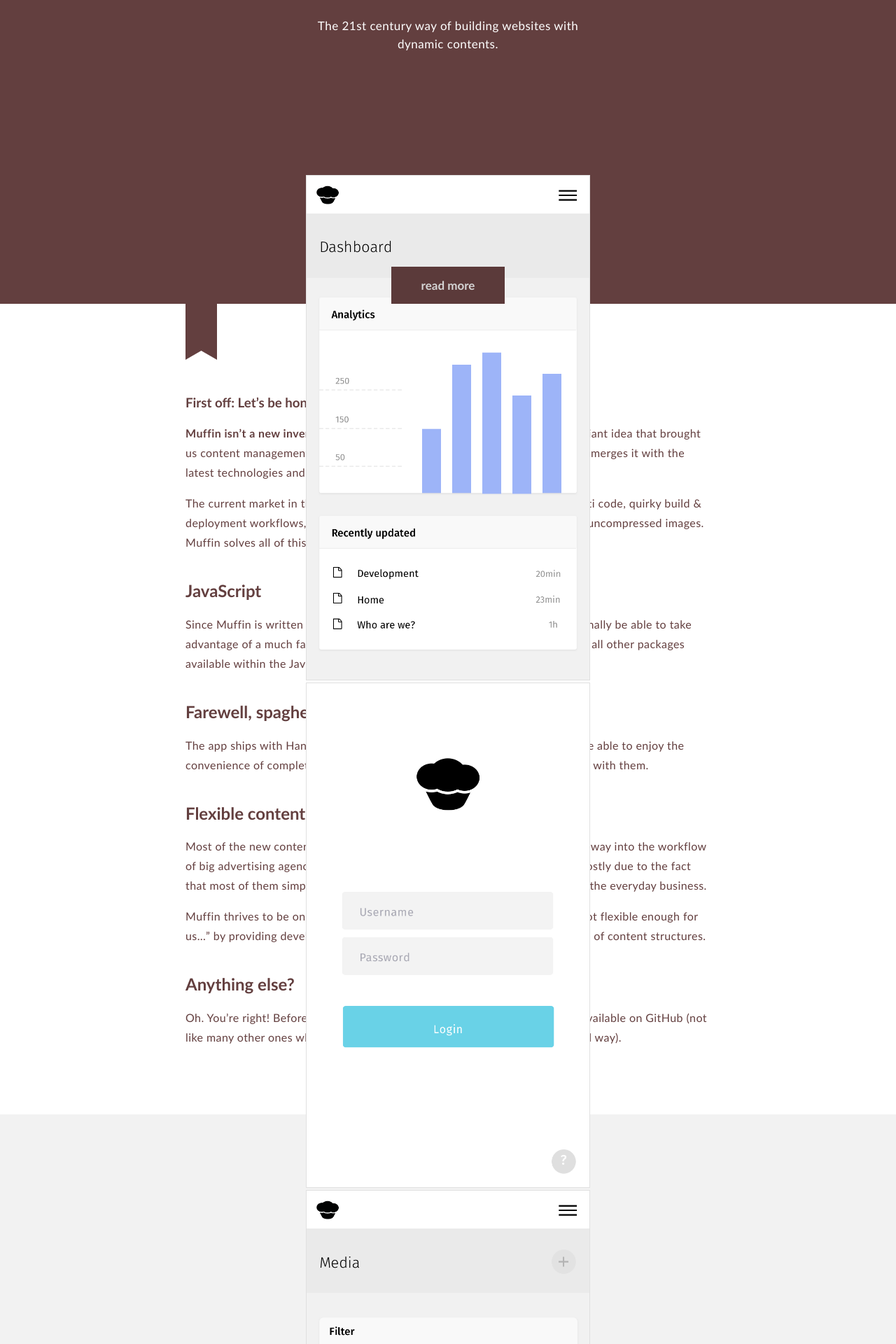
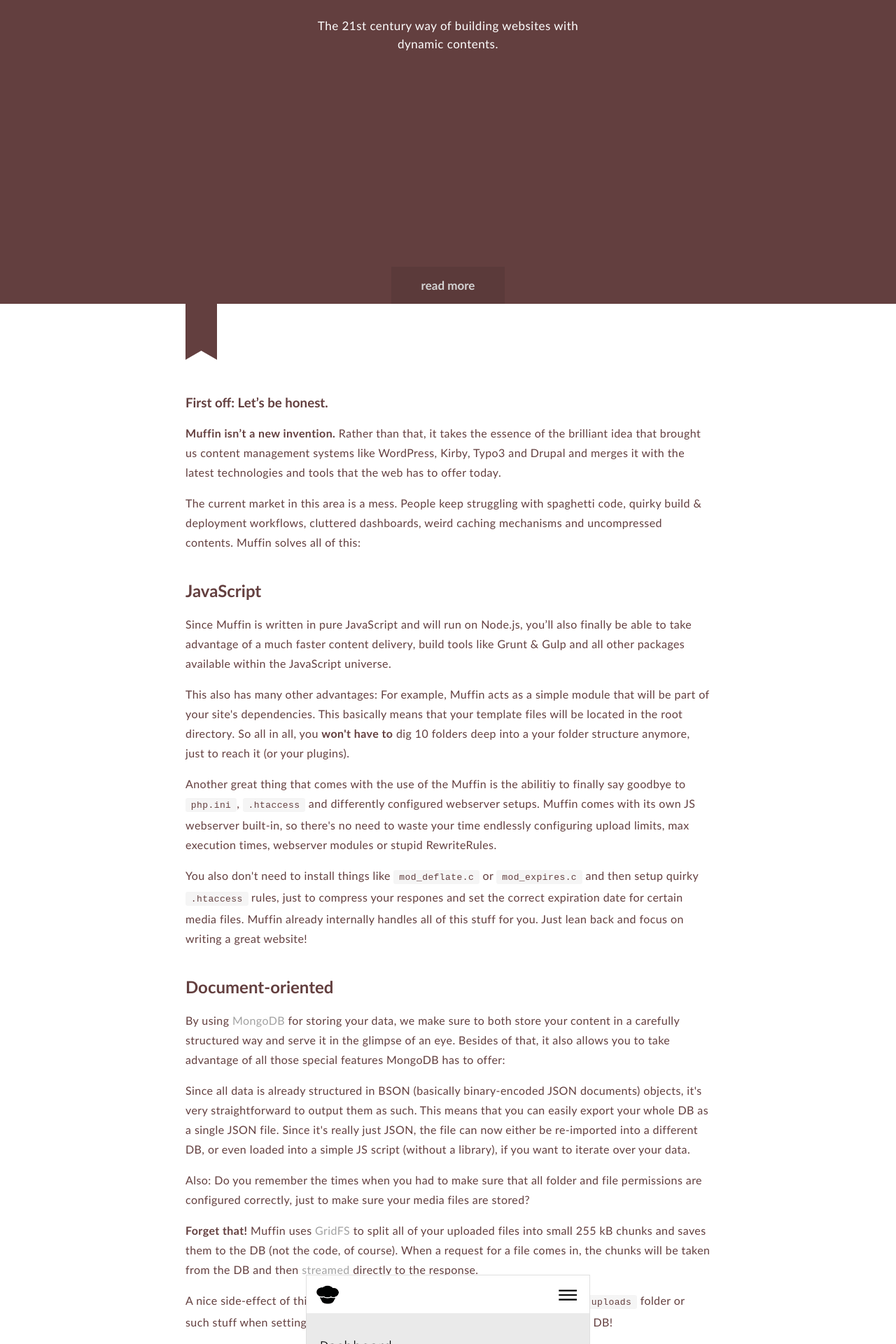
Before and after one commit to leo/muffin.github.io, a Jekyll site: the page built from index.html, in a window 1280 px wide. Shown: the part 466-2386 px from the top of the page at 70% size. Built offline with Jekyll 4.4.1, drawn with Linux system fonts in a browser that asks for light colours; some of the changed text lies outside the part shown.

Commit message:
Extended details

```diff
--- a/_sass/_main.scss
+++ b/_sass/_main.scss
@@ -83,7 +83,24 @@
 
 #second {
   color: #633F3F;
-  padding: 0 20px 20px;
+  padding: 0 20px 40px;
+
+  code {
+    background-color: rgba(0, 0, 0, 0.04);
+    padding: 0.2em 0.6em;
+    font-size: 13px;
+    border-radius: 3px;
+  }
+
+  a {
+    color: rgba(0, 0, 0, 0.37);
+    text-decoration: none;
+
+    &:hover {
+      text-decoration: underline;
+    }
+
+  }
 
   p {
     font-size: 14px;
@@ -95,6 +112,13 @@
       line-height: 28px;
     }
 
+  }
+
+  hr {
+    border: 0;
+    border-bottom: 1px solid rgb(231, 231, 231);
+    margin: 50px auto;
+    width: 70%;
   }
 
   h2 {
--- a/index.html
+++ b/index.html
@@ -30,13 +30,29 @@
       <h1>First off: Let’s be honest.</h1>
 
       <p><b>Muffin isn’t a new invention.</b> Rather than that, it takes the essence of the brilliant idea that brought us content management systems like WordPress, Kirby, Typo3 and Drupal and merges it with the latest technologies and tools that the web has to offer today.</p>
-      <p>The current market in this area is a mess. People keep struggling with spaghetti code, quirky build &amp; deployment workflows, cluttered dashboards, weird caching mechanisms and uncompressed images. Muffin solves all of this:</p>
+      <p>The current market in this area is a mess. People keep struggling with spaghetti code, quirky build &amp; deployment workflows, cluttered dashboards, weird caching mechanisms and uncompressed contents. Muffin solves all of this:</p>
 
       <h2>JavaScript</h2>
       <p>Since Muffin is written in pure JavaScript and will run on Node.js, you’ll also finally be able to take advantage of a much faster content delivery, build tools like Grunt &amp; Gulp and all other packages available within the JavaScript universe.</p>
+      <p>This also has many other advantages: For example, Muffin acts as a simple module that will be part of your site's dependencies. This basically means that your template files will be located in the root directory. So all in all, you <b>won't have to</b> dig 10 folders deep into a your folder structure anymore, just to reach it (or your plugins).</p>
+
+      <p>Another great thing that comes with the use of the Muffin is the abilitiy to finally say goodbye to <code>php.ini</code>, <code>.htaccess</code> and differently configured webserver setups. Muffin comes with its own JS webserver built-in, so there's no need to waste your time endlessly configuring upload limits, max execution times, webserver modules or stupid RewriteRules.</p>
+      <p>You also don't need to install things like <code>mod_deflate.c</code> or <code>mod_expires.c</code> and then setup quirky <code>.htaccess</code> rules, just to compress your respones and set the correct expiration date for certain media files. Muffin already internally handles all of this stuff for you. Just lean back and focus on writing a great website!</p>
+
+      <h2>Document-oriented</h2>
+      <p>By using <a href="https://www.mongodb.org" target="_blank">MongoDB</a> for storing your data, we make sure to both store your content in a carefully structured way and serve it in the glimpse of an eye. Besides of that, it also allows you to take advantage of all those special features MongoDB has to offer:</p>
+      <p>Since all data is already structured in BSON (basically binary-encoded JSON documents) objects, it's very straightforward to output them as such. This means that you can easily export your whole DB as a single JSON file. Since it's really just JSON, the file can now either be re-imported into a different DB, or even loaded into a simple JS script (without a library), if you want to iterate over your data.</p>
+      <p>Also: Do you remember the times when you had to make sure that all folder and file permissions are configured correctly, just to make sure your media files are stored?</p>
+      <p><b>Forget that!</b> Muffin uses <a href="https://docs.mongodb.org/manual/core/gridfs/">GridFS</a> to split all of your uploaded files into small 255 kB chunks and saves them to the DB (not the code, of course). When a request for a file comes in, the chunks will be taken from the DB and then <a href="https://nodejs.org/api/stream.html" target="_blank">streamed</a> directly to the response.</p>
+      <p>A nice side-effect of this whole feature is, that you don't need to download a <code>uploads</code> folder or such stuff when setting up your local development environment. Just copy the DB!</p>
+
+      <h2>Made for uniqueness</h2>
+      <p>Muffin will neither come with a built-in theme registry, nor something similar. The only way to extend its functionality will be by hooking up to its API when writing a site with it, or by using one of the plugins that will be released on <a href="https://www.npmjs.com" target="_blank">npm</a>.</p>
+      <p>All in all, this will create a much cleaner experience for your customers. Not only because those plugins are strictly limited when comes to the extension of the interface, but also because the open source community will focus on sharing so-called "boilerplates" instead of entire themes.</p>
+      <p>Each boilerplate comes a different build system, pre-processors and methods. Simply choose the one you like the most, or use the default one, or just create your own! By the way, the default one comes with Gulp, Sass, Babel and built-in livereloading.</p>
 
       <h2>Farewell, spaghetti code</h2>
-      <p>The app ships with Handlebars as its default templating engine. You’ll finally be able to enjoy the convenience of completely logic-less templates and the clean code that comes with them.</p>
+      <p>Since the app ships with <a href="http://handlebarsjs.com" target="_blank">Handlebars</a> as its default templating engine, you’ll finally be able to enjoy the convenience of completely logic-less templates and the clean code that comes with them. All of your helpers/functions will be located in a separate file.</p>
 
       <h2>Flexible contents</h2>
       <p>Most of the new content management systems of today never really find their way into the workflow of big advertising agencies and other well-established organizations. This is mostly due to the fact that most of them simply can’t handle all of the stuff that needs to be done in the everyday business.</p>
@@ -44,7 +60,12 @@
       <p>Muffin thrives to be one of those that won’t be stamped as “Cool! But sadly not flexible enough for us…” by providing developers with straightforward UI that can handle all types of content structures.</p>
 
       <h2>Anything else?</h2>
-      <p>Oh. You’re right! Before I forget it: Muffin will be open source. And it will be available on GitHub (not like many other ones why are versioned with SVN and then mirrored in a weird way).</p>
+      <p>There's much more exciting stuff about this project. So get ready for the release by <a href="#fourth">staying tuned</a>! Oh. And it will be open source, of course. And available on GitHub (not like many other ones why are versioned with SVN and then mirrored in a weird way).</p>
+
+      <hr>
+
+      <p><b>Okay.</b></p>
+      <p>That was a lot of technical talking, wasn't it? Yeah, you're right. Then let's take a glimpse on how it actually looks:</p>
     </article>
 
 </section>
```
